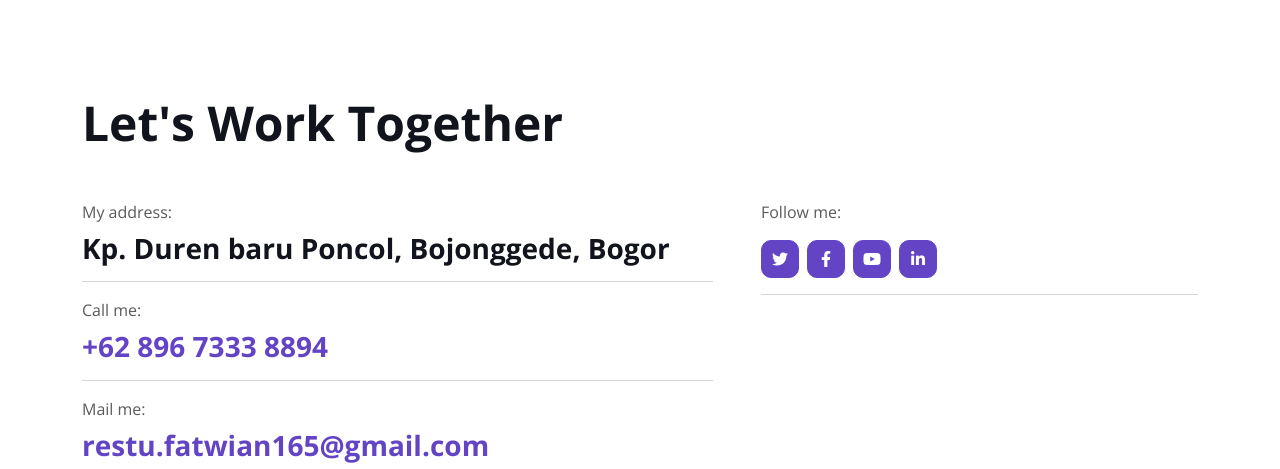
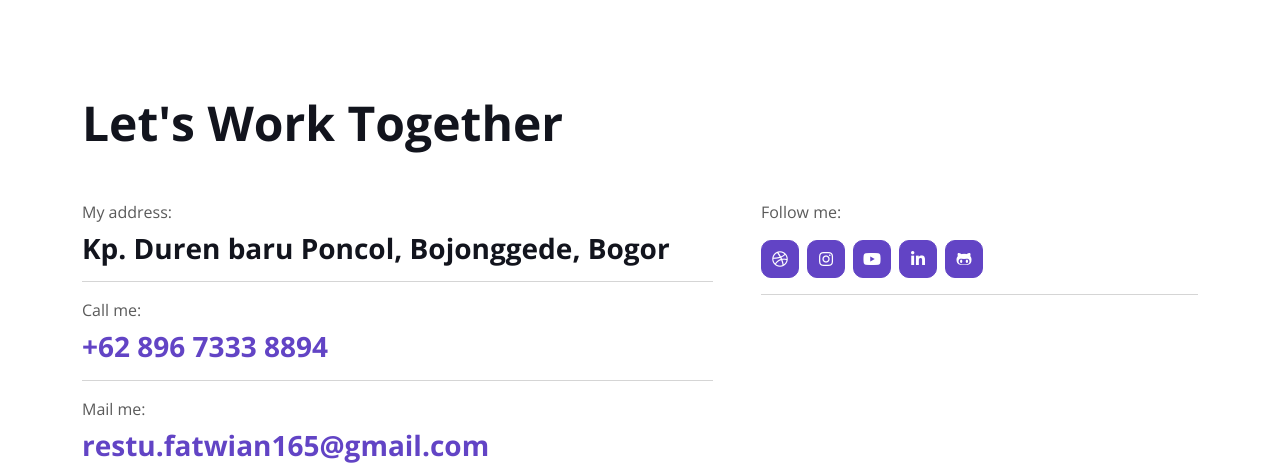
Before and after one commit to mochi165/restufatwian, a PHP site: page / in a window 1280 px wide. Shown: the part 3098-3567 px from the top of the page. Run offline with PHP 8.4, Linux system fonts and the light colour scheme; some libraries are stand-ins or nearby versions.

Commit message:
Update index.php

```diff
--- a/index.php
+++ b/index.php
@@ -348,10 +348,11 @@
                 <div class="col-lg-5 col-md-6 wow fadeInUp" data-wow-delay="0.5s">
                     <p class="mb-2">Follow me:</p>
                     <div class="d-flex pt-2">
-                        <a class="btn btn-square btn-primary me-2" href=""><i class="fab fa-twitter"></i></a>
-                        <a class="btn btn-square btn-primary me-2" href=""><i class="fab fa-facebook-f"></i></a>
-                        <a class="btn btn-square btn-primary me-2" href=""><i class="fab fa-youtube"></i></a>
-                        <a class="btn btn-square btn-primary me-2" href=""><i class="fab fa-linkedin-in"></i></a>
+                        <a class="btn btn-square btn-primary me-2" href="https://dribbble.com/mochi165" target="_blank"><i class="fab fa-dribbble"></i></a>
+                        <a class="btn btn-square btn-primary me-2" href="https://www.instagram.com/mochii_rf" target="_blank"><i class="fab fa-instagram"></i></a>
+                        <a class="btn btn-square btn-primary me-2" href="https://www.youtube.com/channel/UC1sNK7kS6uldDm0CIiML1iw" target="_blank"><i class="fab fa-youtube"></i></a>
+                        <a class="btn btn-square btn-primary me-2" href="https://www.linkedin.com/in/restu165/" target="_blank"><i class="fab fa-linkedin-in"></i></a>
+                        <a class="btn btn-square btn-primary me-2" href="https://github.com/mochi165" target="_blank"><i class="fab fa-github-alt"></i></a>
                     </div>
                     <hr class="w-100">
                 </div>
```
